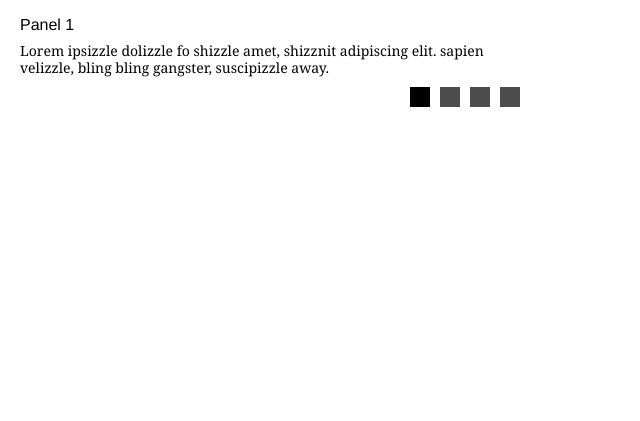
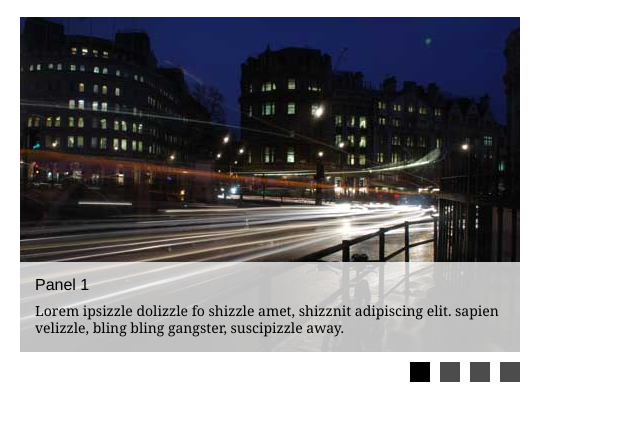
Before and after one commit to donofkarma/hero-player, a plain HTML site: page index.html in a window 1280 px wide. Shown: the part 43-464 px from the top of the page, without its empty margins (0-640 px from the left). Drawn offline with nearby package versions, Linux system fonts and the light colour scheme.

Commit message:
Adding background images and onHeroLoad callback

```diff
--- a/css/style.css
+++ b/css/style.css
@@ -30,9 +30,18 @@ h3 {
 	width: 500px;
 }
 .heroPlayer li {
+	position: relative;
 	float: left;
 	width: 500px;
+	height: 335px;
 	list-style: none;
+}
+.heroPlayer li div {
+	position: absolute;
+	bottom: 0;
+	padding: 15px;
+	background: rgba(255, 255, 255, 0.75);
+	color: #000;
 }
 
 /**
--- a/index.html
+++ b/index.html
@@ -21,24 +21,28 @@
 	<div id="heroPlayer" class="heroPlayer">
 		<ul>
 			<li>
+				<img src="images/panel_1.jpg" alt="" />
 				<div>
 					<h3>Panel 1</h3>
 					<p>Lorem ipsizzle dolizzle fo shizzle amet, shizznit adipiscing elit. sapien velizzle, bling bling gangster, suscipizzle away.</p>
 				</div>
 			</li>
 			<li>
+				<img src="images/panel_2.jpg" alt="" />
 				<div>
 					<h3>Panel 2</h3>
 					<p>Lorem ipsizzle dolizzle fo shizzle amet, shizznit adipiscing elit. sapien velizzle, bling bling gangster, suscipizzle away.</p>
 				</div>
 			</li>
 			<li>
+				<img src="images/panel_3.jpg" alt="" />
 				<div>
 					<h3>Panel 3</h3>
 					<p>Lorem ipsizzle dolizzle fo shizzle amet, shizznit adipiscing elit. sapien velizzle, bling bling gangster, suscipizzle away.</p>
 				</div>
 			</li>
 			<li>
+				<img src="images/panel_4.jpg" alt="" />
 				<div>
 					<h3>Panel 4</h3>
 					<p>Lorem ipsizzle dolizzle fo shizzle amet, shizznit adipiscing elit. sapien velizzle, bling bling gangster, suscipizzle away.</p>
@@ -59,13 +63,13 @@
 				easing: "easeInOutCubic",
 				scrollInterval: 5000,
 				showControls: true,
-				showNav: true,
+				showNav: true/*,
 				beforeAnimate: function() {
 					alert('before');
 				},
 				onComplete: function() {
 					alert('after');
-				}
+				}*/
 			});
 		});
 	</script>
--- a/js/blc.heroplayer.js
+++ b/js/blc.heroplayer.js
@@ -22,8 +22,9 @@
 			showNav: false,					// show the quick nav menu for the main items
 
 			// CALLBACKS
+			onHeroLoad: '',					// function to call once the player has loaded
 			beforeAnimate: '',				// function to call before animation
-			onComplete: ''				// function to call after animation completion
+			onComplete: ''					// function to call after animation completion
 		};
 
 		var vars = {
@@ -34,7 +35,7 @@
 			offset: 0,						// the current margin-left for non-circular players
 			totalItemWidth: 0,				// total width of items
 			isBeforeAnimate: false,			// is beforeAnimate a function
-			isOnComplete: false				// is isOnComplete a function
+			isOnComplete: false				// is OnComplete a function
 		};
 
 		if (settings) $.extend(config, settings);
@@ -104,18 +105,16 @@
 				$directNav = $('<div class="directNav"></div>');
 
 				for (i = 0; i < vars.itemCount; i++) {
-					$('<a href="#" title=""></a>')
-						.bind('click', function(e) {
-							e.preventDefault();
-							animateDirect(hero, $(this).index());
-							hero.find('a.active').removeClass('active');
-							$(this).addClass('active');
-						})
-						.appendTo($directNav);
+					$('<a href="#" title=""></a>').appendTo($directNav);
 				}
 
+				$directNav.find('a').bind('click', function(e) {
+					e.preventDefault();
+					animateDirect(hero, $(this).index());
+				});
+
+				$directNav.find('a:first').addClass('active');
 				$directNav.appendTo(hero);
-				hero.find('.directNav a:eq(' + vars.currentItem + ')').addClass('active');
 			}
 
 			// add auto scroll
@@ -130,6 +129,9 @@
 			}
 
 			// set up callbacks
+			if (typeof config.onHeroLoad === 'function') {
+				config.onHeroLoad(hero);
+			}
 			if (typeof config.beforeAnimate === 'function') {
 				vars.isBeforeAnimate = true;
 			}
```
Also changed, not shown: images/panel_1.jpg (added), images/panel_2.jpg (added), images/panel_3.jpg (added), images/panel_4.jpg (added), 1 other file.
